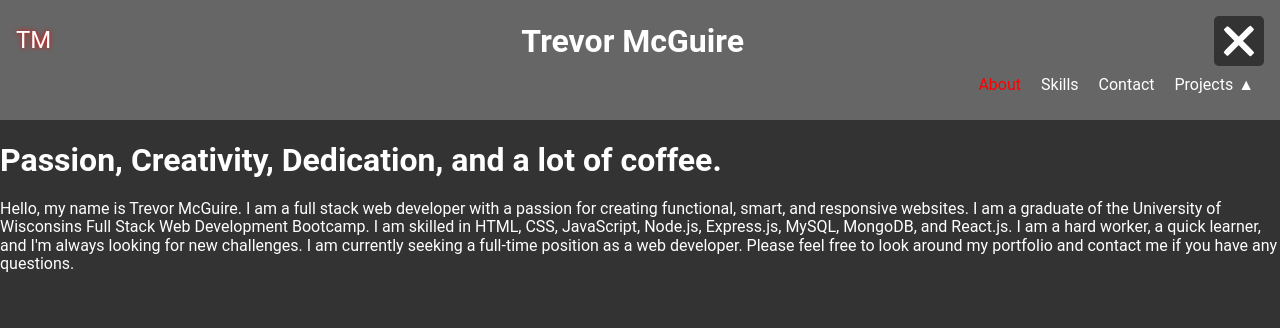
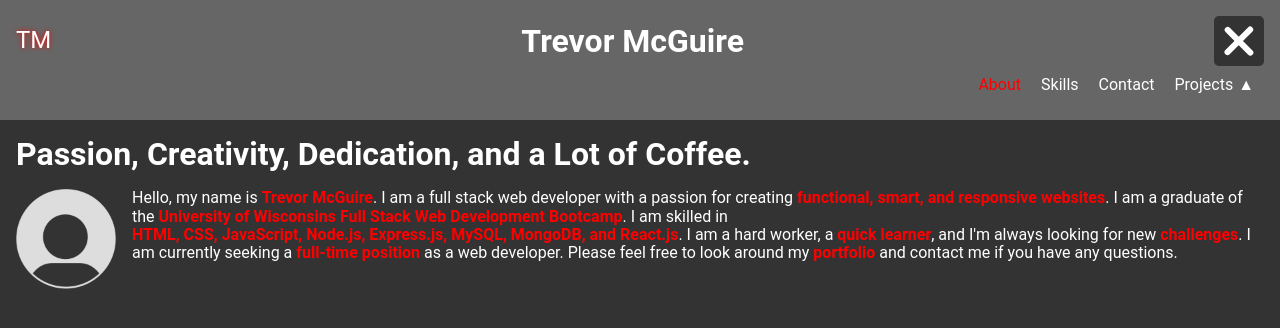
Before and after one commit to Trevor-McGuire/portfolio, a React (Vite) app: page / in a window 1280 px wide. Shown: the top 328 px of the page. Built offline with nearby package versions, Linux system fonts and the light colour scheme.

Commit message:
decoder started

```diff
--- a/src/main.scss
+++ b/src/main.scss
@@ -69,7 +69,7 @@ header {
         background-color: $txt1;
         position: absolute;
         left: $line-height;
-        border-radius: $line-height;
+        border-radius: 100px;
       }
       .line1 {
         top: $line-height;
@@ -163,3 +163,35 @@ header {
     }
   }
 }
+
+// mail body styleing
+// broken into 5 sections
+// 1. everyting
+// 2. about
+// 3. skills
+// 4. contact
+// 5. projects
+
+main {
+  padding: 1rem;
+  h1 {
+    font-size: 2rem;
+    margin: 0;
+  }
+}
+
+.about {
+
+  img {
+    width: 100px;
+    height: 100px;
+    float: left;
+    margin: 1rem 1rem 1rem 0;
+
+  }
+  .emp1 {
+    font-weight: bold;
+    color: red;
+    // text-decoration: underline;
+  }
+}
--- a/src/routes/header/dropdown.jsx
+++ b/src/routes/header/dropdown.jsx
@@ -1,6 +1,6 @@
 import { NavLink } from "react-router-dom";
 
-const dropdown = ({ currentPath, mainToggled, dropdownToggled }) => {
+const dropdown = ({ currentPath }) => {
   const projects = [
     {
       projectId: 1,
--- a/src/routes/header/index.jsx
+++ b/src/routes/header/index.jsx
@@ -1,5 +1,5 @@
 import React, { useEffect, useState } from "react";
-import { useLocation, NavLink, useLoaderData } from "react-router-dom";
+import { useLocation } from "react-router-dom";
 import Nav from "./nav";
 import projects from "../../projects";
 
@@ -89,12 +89,7 @@ const nav = () => {
           </div>
         </div>
       </div>
-      <Nav
-        currentPath={currentPath}
-        toggleNeeded={toggleNeeded}
-        mainToggled={mainToggled}
-        dropdownToggled={dropdownToggled}
-      />
+      <Nav currentPath={currentPath} />
     </header>
   );
 };
--- a/src/routes/header/nav.jsx
+++ b/src/routes/header/nav.jsx
@@ -1,7 +1,7 @@
 import { NavLink } from "react-router-dom";
 import Dropdown from "./dropdown";
 
-const nav = ({ currentPath, toggleNeeded, mainToggled, dropdownToggled }) => {
+const nav = ({ currentPath }) => {
   const paths = [
     { to: "/", text: "About" },
     { to: "/skills", text: "Skills" },
@@ -24,12 +24,7 @@ const nav = ({ currentPath, toggleNeeded, mainToggled, dropdownToggled }) => {
         })}
         <li id="dropdown-toggle">Projects</li>
       </ul>
-
-      <Dropdown
-        currentPath={currentPath}
-        mainToggled={mainToggled}
-        dropdownToggled={dropdownToggled}
-      />
+      <Dropdown currentPath={currentPath} />
     </nav>
   );
 };
--- a/src/routes/index.jsx
+++ b/src/routes/index.jsx
@@ -1,26 +1,81 @@
+import { useEffect, useState } from "react";
 import Profile from "../assets/Profile.png";
 
 export default function Index() {
+  const [decoderRun, setDecoderRun] = useState(true);
+  useEffect(() => {
+    setDecoderRun(false);
+    decoder("emp1");
+  }, [decoderRun]);
+  const decoder = async (className) => {
+    // neccessary to make sure function runs only once on mount
+    if (decoderRun) return;
+
+    /*
+      first half of function
+        creates an array of all elements with the class name
+        creates an array of all the text in each element
+        creates a span with
+          classname of unsolved
+          data-text of the correct char
+          random char as innerHTML
+          * space characters are replaced with &nbsp;
+        replaces the text in each element with the span
+    */
+
+    const characters = "abcdefghijklmnopqrstuvwxyzABCDEFGHIJKLMNOPQRSTUVWXYZ0123456789!@#$%^&*()_+~`|}{[]:;?><,./-=";
+    const elements = Array.from(document.getElementsByClassName(className));
+
+    elements.forEach((element) => {
+      const text = Array.from(element.innerText);
+      let newText = "";
+
+      text.forEach((character) => {
+        console.log(character)
+        if (character === " ") {
+          newText += "&nbsp;";
+        } else {
+          let rand = characters[Math.floor(Math.random() * characters.length)]
+          newText += `<span class="unsolved" data-text="${character}">${rand}</span>`;
+        }
+      });
+      element.innerHTML = newText;
+    });
+    let unsolved = Array.from(document.getElementsByClassName("unsolved"));
+    while (unsolved.length > 0) {
+      const rand = Math.floor(Math.random() * unsolved.length);
+      unsolved[rand].classList.remove("unsolved");
+      unsolved[rand].innerHTML = unsolved[rand].dataset.text;
+      unsolved.splice(rand, 1);
+      // show the loop down here
+      await new Promise((resolve) => setTimeout(resolve, 0));
+    }
+  };
+
   return (
-    <>
-      <h1 >
-        Passion, Creativity, Dedication, and a lot of coffee.
-      </h1>
-      {/* <img
-
-        src={Profile}
-        alt="image description"
-      /> */}
-      <p >
-        Hello, my name is Trevor McGuire. I am a full stack web developer with a
-        passion for creating functional, smart, and responsive websites. I am a
-        graduate of the University of Wisconsins Full Stack Web Development
-        Bootcamp. I am skilled in HTML, CSS, JavaScript, Node.js, Express.js,
-        MySQL, MongoDB, and React.js. I am a hard worker, a quick learner, and
-        I'm always looking for new challenges. I am currently seeking a
-        full-time position as a web developer. Please feel free to look around
-        my portfolio and contact me if you have any questions.
+    <div className="about">
+      <h1>Passion, Creativity, Dedication, and a Lot of Coffee.</h1>
+      <img src={Profile} alt="image description" />
+      <p>
+        Hello, my name is <span className="emp1">Trevor McGuire</span>. I am a
+        full stack web developer with a passion for creating{" "}
+        <span className="emp1">functional, smart, and responsive websites</span>
+        . I am a graduate of the{" "}
+        <span className="emp1">
+          University of Wisconsins Full Stack Web Development Bootcamp
+        </span>
+        . I am skilled in{" "}
+        <span className="emp1">
+          HTML, CSS, JavaScript, Node.js, Express.js, MySQL, MongoDB, and
+          React.js
+        </span>
+        . I am a hard worker, a <span className="emp1">quick learner</span>, and
+        I'm always looking for new <span className="emp1">challenges</span>. I
+        am currently seeking a <span className="emp1">full-time position</span>{" "}
+        as a web developer. Please feel free to look around my{" "}
+        <span className="emp1">portfolio</span> and contact me if you have any
+        questions.
       </p>
-    </>
+    </div>
   );
 }
--- a/src/routes/project.jsx
+++ b/src/routes/project.jsx
@@ -1,7 +1,6 @@
 import React from "react";
 import projects from "../projects";
 import { useParams } from "react-router-dom";
-
 
 const project = () => {
   const { projectId } = useParams();
@@ -10,25 +9,17 @@ const project = () => {
   );
 
   return (
-    <section className={`bg-center bg-no-repeat bg-gray-700 bg-blend-multiply`} style={{ backgroundImage: `url(${project.image})` }}>
-      <div >
-        <h1 >
-          {project.title}
-        </h1>
-        <p >
-          {project.text}
-        </p>
-        <div >
-          <a
-            href={project.link}
-            target='_blank'
-
-          >
+    <>
+      <h1>{project.title}</h1>
+      <section style={{ backgroundImage: `url(${project.image})` }}>
+        <p>{project.text}</p>
+        <div>
+          <a href={project.link} target="_blank">
             View Deployment
           </a>
         </div>
-      </div>
-    </section>
+      </section>
+    </>
   );
 };
 
--- a/src/routes/root.jsx
+++ b/src/routes/root.jsx
@@ -1,10 +1,10 @@
-import { Outlet, useLoaderData } from "react-router-dom";
-import Nav, { loader as asideLoader } from "./header";
+import { Outlet } from "react-router-dom";
+import Header from "./header";
 
 export default function Root() {
   return (
     <>
-      <Nav />
+      <Header />
       <main >
         <Outlet />
       </main>
```
